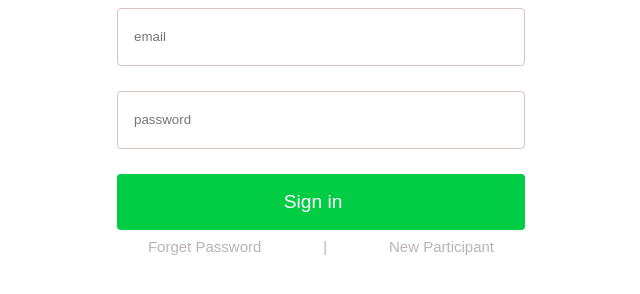
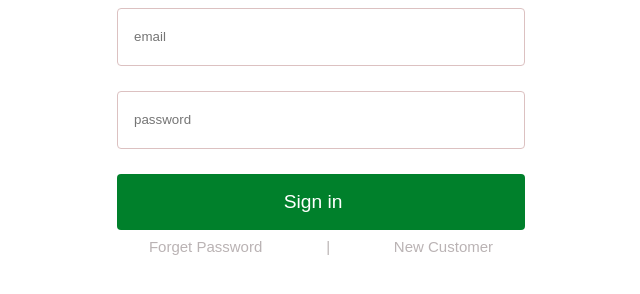
Before and after one commit to pankajcoding/flycraft, a plain HTML site: page login.html in a window 1280 px wide. In both pictures the pointer is over the input "Sign in". Shown: the part 230-524 px from the top of the page, without its empty margins (319-959 px from the left). Drawn offline with Linux system fonts and the light colour scheme.

Commit message:
added login.html

```diff
--- a/css/login.css
+++ b/css/login.css
@@ -47,6 +47,7 @@ input[type="email"],input[type="password"],input[type='submit']{
 
 
 
+
 input[type="email"],input[type="password"]{
 	border: 1px solid #dcc1c1;
 	text-indent: 1rem;
@@ -66,6 +67,9 @@ input[type="submit"]{
 	background: #00cc44;
 	font-size: 1.2rem;
 	cursor: pointer;
+}
+input[type="submit"]:hover{
+	background:#00802b ;
 }
 #recover-new-account{
 	display: flex;
--- a/login.html
+++ b/login.html
@@ -16,7 +16,7 @@
 			<div id="recover-new-account">
 				<a href="#">Forget Password</a>
 				<span>|</span>
-				<a href="#">New Participant</a>
+				<a href="#">New Customer</a>
 			</div>
 		</form>
 	</article>
```
